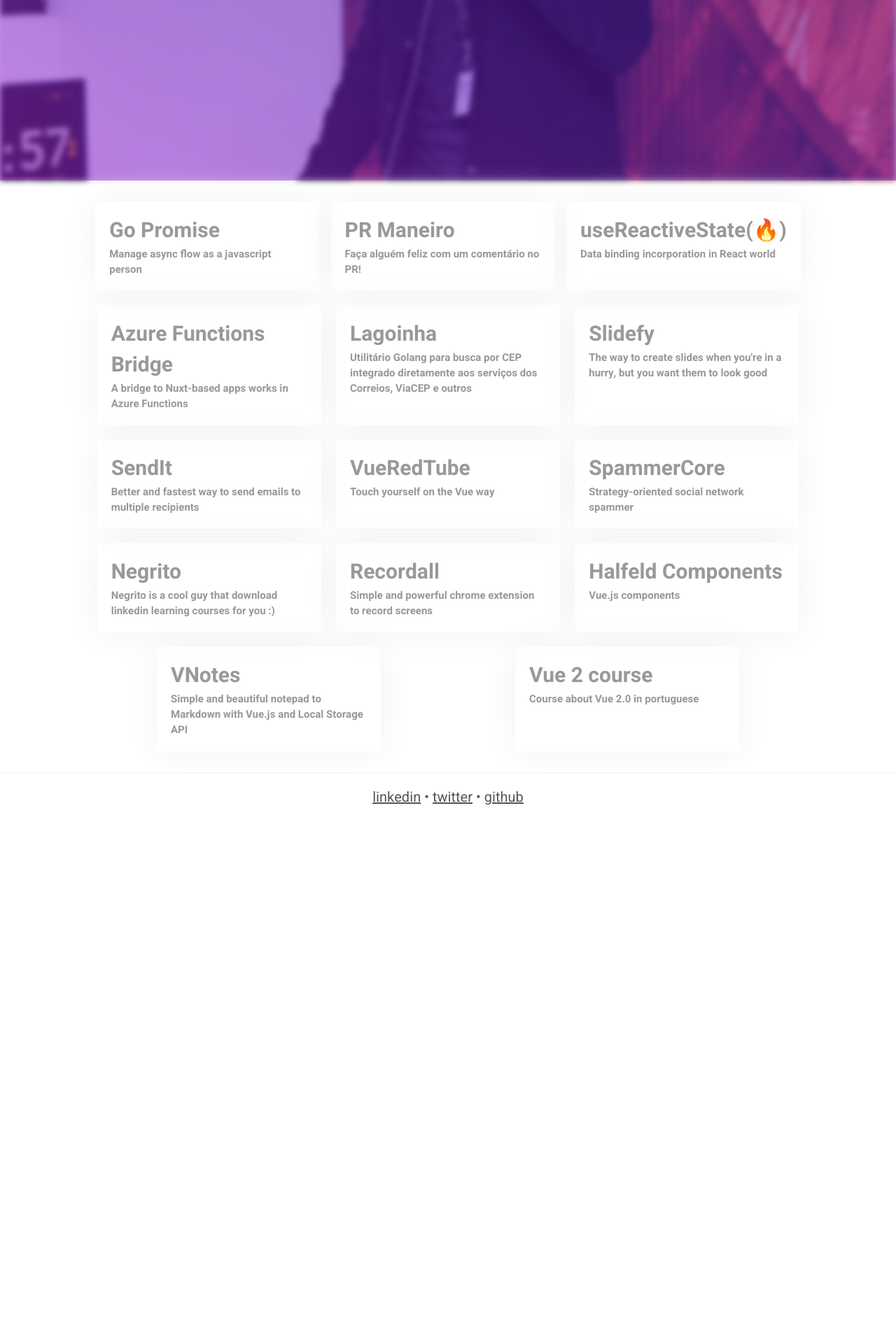
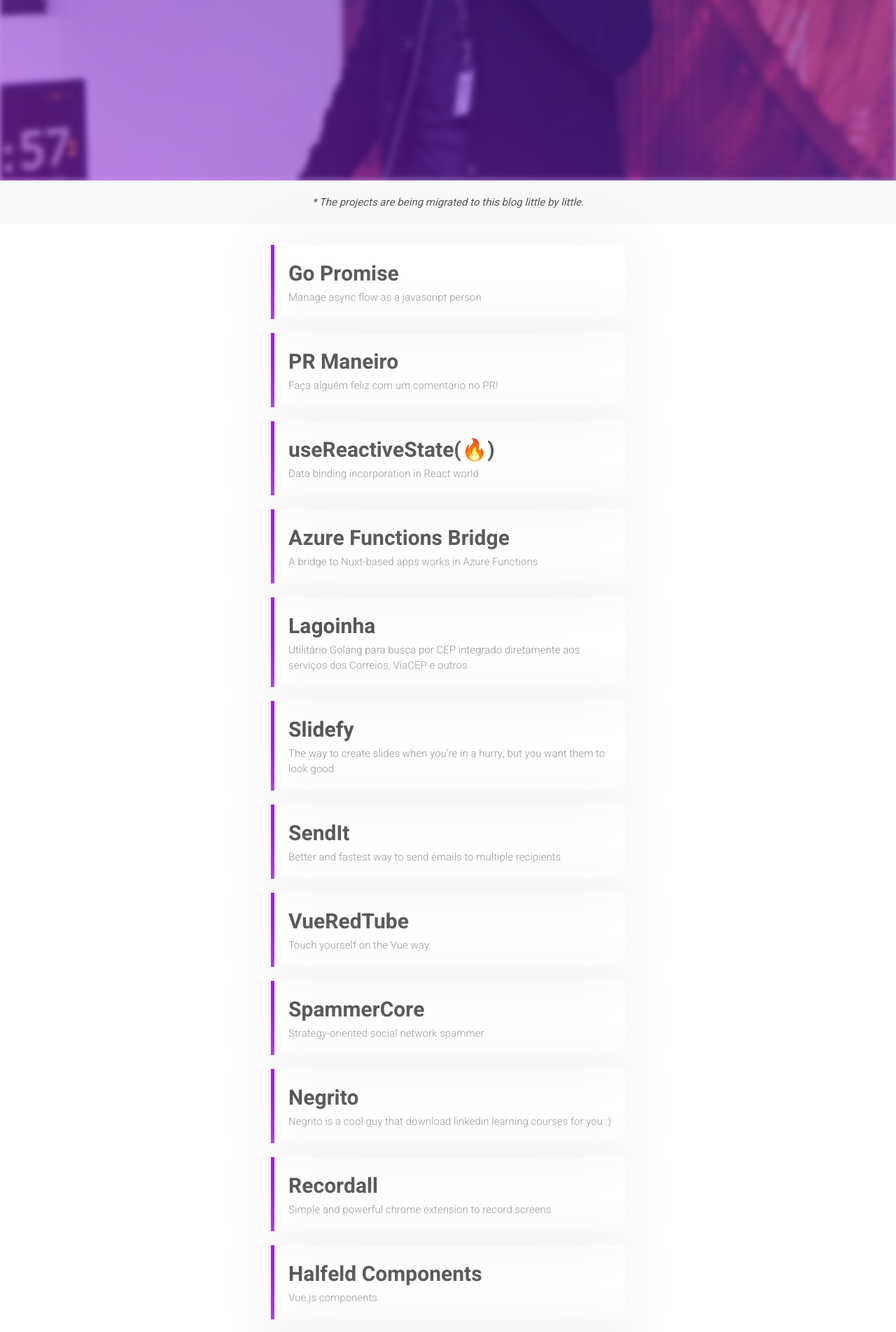
Before and after one commit to Halfeld/website, a Jekyll site: the page built from projects.html, in a window 1280 px wide. Shown: the part 462-2366 px from the top of the page at 70% size. Built offline with Jekyll 4.4.1, drawn with Linux system fonts in a browser that asks for light colours; before the commit the page ends 1697 px from its top, so only the background shows below that.

Commit message:
change project layout

```diff
--- a/_sass/_projects.scss
+++ b/_sass/_projects.scss
@@ -1,12 +1,28 @@
+.project-alert-warning {
+  padding: {
+    left: 10px;
+    right: 10px;
+    top: 20px;
+    bottom: 20px;
+  }
+  background-color: #f9f9f9;
+  font-weight: 500;
+
+  > p {
+    text-align: center;
+    font-size: 1.5rem;
+    color: #444;
+  }
+}
 
 // Box
 // ===
 .projects {
   width: 80vw;
   display: flex;
-  flex-direction: row;
+  flex-direction: column;
   flex-wrap: wrap;
-  justify-content: space-around;
+  justify-content: center;
   margin: 2rem auto;
 
   @media (max-width: 750px) {
@@ -17,33 +33,32 @@
   // =======
   > .project {
     position: relative;
-    flex-basis: 28rem;
-    transition: .1s linear all;
+    width: 45%;
+    transition: 0.1s linear all;
     text-decoration: none;
     padding: 2rem;
     color: #999;
-    box-shadow: 0rem 0rem 5rem $color-gray;
+    box-shadow: 0rem 0rem 10rem $color-gray;
+    border-left: 5px solid $color-base;
     margin: {
       top: 1rem;
       bottom: 1rem;
+      left: auto;
+      right: auto;
     }
 
     @media (max-width: 750px) {
       flex-basis: 100vw;
     }
 
-    &:hover,
-    &:active {
-      border-top: 2px solid $color-base;
-      color: $color-black;
-    }
-
     > .project--title {
       font-size: 3rem;
+      color: $color-black;
     }
 
     > .project--desc {
       font-size: 1.5rem;
+      font-weight: 300;
     }
 
     > .project--star {
@@ -58,6 +73,5 @@
         // fill: $color-base;
       }
     }
-
   }
 }
--- a/projects.html
+++ b/projects.html
@@ -3,6 +3,14 @@
 permalink: "/projects/"
 layout: page
 ---
+
+<div class="project-alert-warning">
+  <p>
+    <i>
+      * The projects are being migrated to this blog little by little.
+    </i>
+  </p>
+</div>
 
 <article class="projects">
   {% for project in site.data.projects %}
```
